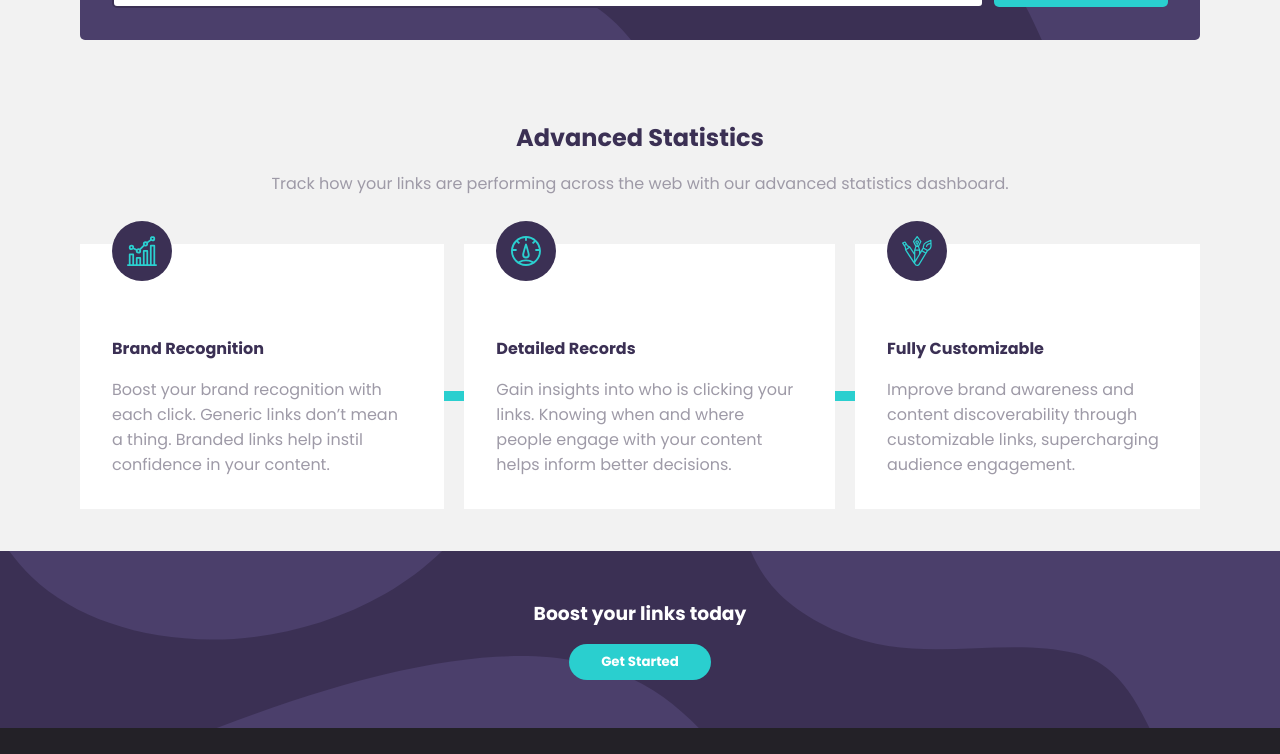
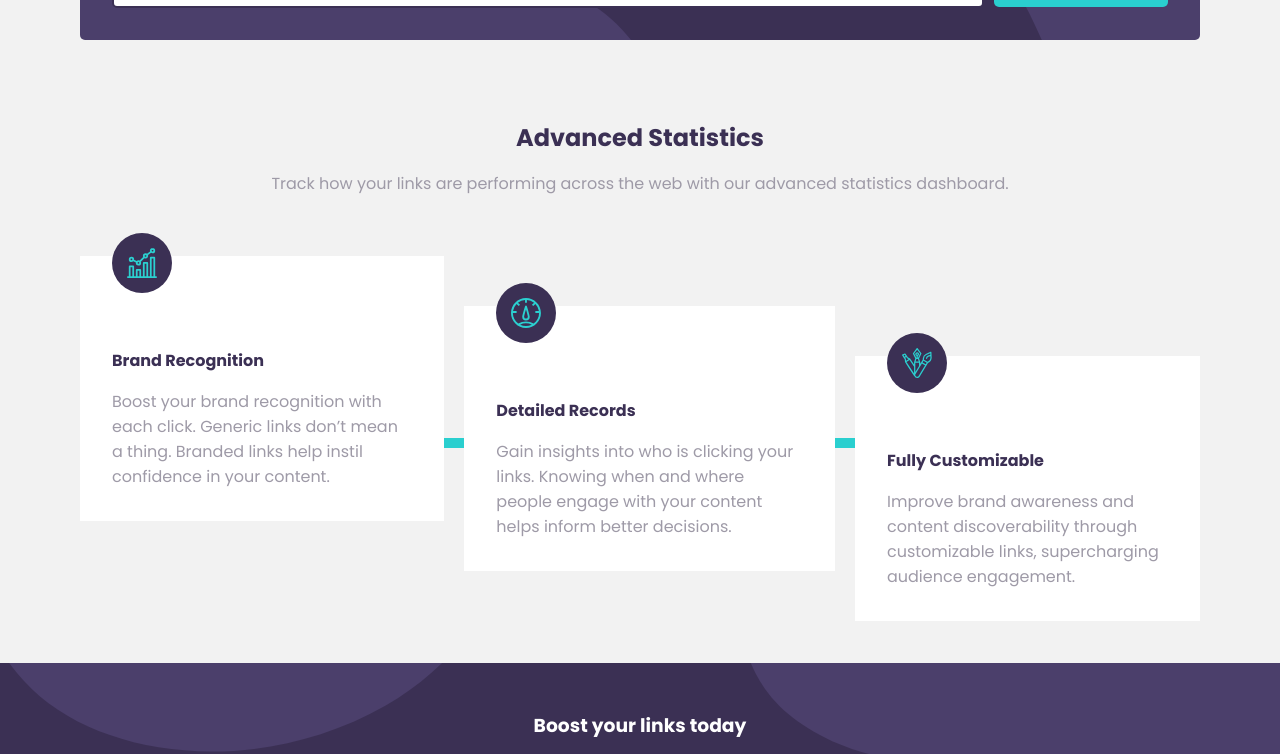
Before and after one commit to therealmaduanusi/shortly-FMC, a React (Vite) app: page / in a window 1280 px wide. Shown: the part 597-1351 px from the top of the page. Built offline with nearby package versions, Linux system fonts and the light colour scheme.

Commit message:
shortly API, handle cors with (https://cors-anywhere.herokuapp.com)

```diff
--- a/package.json
+++ b/package.json
@@ -3,6 +3,7 @@
   "private": true,
   "version": "0.0.0",
   "type": "module",
+  "proxy": "https://cleanuri.com",
   "scripts": {
     "dev": "vite",
     "build": "vite build",
@@ -10,6 +11,7 @@
     "preview": "vite preview"
   },
   "dependencies": {
+    "axios": "^1.7.9",
     "react": "^18.3.1",
     "react-dom": "^18.3.1"
   },
--- a/src/components/Main.jsx
+++ b/src/components/Main.jsx
@@ -1,5 +1,6 @@
 /* eslint-disable react/prop-types */
 import { useEffect, useState } from "react";
+import axios from "axios"
 import "./styles/Main.css";
 function Main() {
   const [inputValue, setInputValue] = useState("");
@@ -10,7 +11,6 @@ function Main() {
   // Load links from session storage when the app loads
   useEffect(() => {
     const storedLinks = sessionStorage.getItem("shortenedLinks");
-    console.log(storedLinks);
 
     if (storedLinks) {
       setInputArr(JSON.parse(storedLinks))
@@ -20,26 +20,33 @@ function Main() {
   // Save links to session storage whenever they change
   useEffect(() => {
     sessionStorage.setItem("shortenedLinks", JSON.stringify(inputArr));
-    console.log("Saved to sessionStorage:", inputArr)
   }, [inputArr])
 
   /* =========  Handle Submit Button =========  */
-  function handleSubmit(e) {
+  async function handleSubmit(e) {
     e.preventDefault();
     if (inputValue === "") {
       setInputError(true);
       return;
     }
     try {
-      const newLlink = {
+      // Call the CleanURI API to shorten the URL
+      const response = await axios.post("https://cors-anywhere.herokuapp.com/https://cleanuri.com/api/v1/shorten", {
+        url: inputValue, // Required payload
+      });
+      const shortenLink = await response.data
+
+      const newLink = {
         original: inputValue,
-        short: 'shortURL'
+        short: shortenLink.result_url, // Shortened URL from the API response
+        // error: shortenLink.error, // Shortened URL from the API response for error
       }
 
       // Update the state with the new link
-      setInputArr([inputValue, ...inputArr]);
+      setInputArr([newLink, ...inputArr]);
       setInputValue(""); // Clear the input field
     } catch (error) {
+      alert("Error Shortening the Link, must be something like this: http://google.com/")
       console.error("Error Shortening the Link:", error)
     }
   }
@@ -86,8 +93,9 @@ function Main() {
         {inputArr.map((linkValue, i) => (
           <ShortenLinks
             key={i}
-            inputValue={linkValue}
-            onCopyLink={() => handleCopyLink(linkValue)}
+            inputValue={linkValue.original}
+            shortened={linkValue.short}
+            onCopyLink={() => handleCopyLink(linkValue.short)}
           />
         ))}
       </div>
@@ -96,12 +104,12 @@ function Main() {
 }
 
 /* =========  ShortenLinks Components =========  */
-function ShortenLinks({ inputValue, onCopyLink }) {
+function ShortenLinks({ inputValue, shortened, onCopyLink }) {
   return (
     <div className="link-wrapper">
       <p className="link-paste">{inputValue}</p>
       <div className="item-links">
-        <p className="link-copy">SomeURL...</p>
+        <p className="link-copy">{shortened}</p>
         <button className="linkBtn" onClick={onCopyLink}>
           Copy
         </button>
--- a/src/components/styles/Section1.css
+++ b/src/components/styles/Section1.css
@@ -21,7 +21,7 @@
   height: 10px;
   width: 100%;
   position: relative;
-  bottom: 150px;
+  bottom: 215px;
   z-index: -1;
   background-color: hsl(180, 66%, 49%);
 }
@@ -83,6 +83,16 @@
 @media (min-width: 1024px) {
   .brand-detail-wrapper {
     column-gap: 20px;
+    margin-top: 10rem;
+    /* position: relative; */
+  }
+  .detail1 {
+    position: relative;
+    bottom: 100px;
+  }
+  .detail2 {
+    position: relative;
+    bottom: 50px;
   }
 }
 
```
Also changed, not shown: 1 other file (tests, documents, lock files or other folders).
